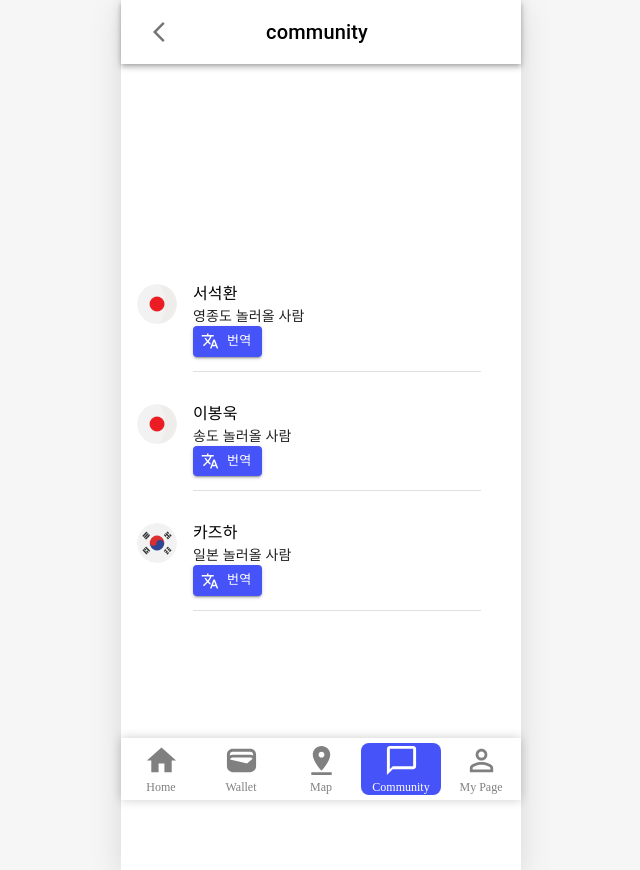
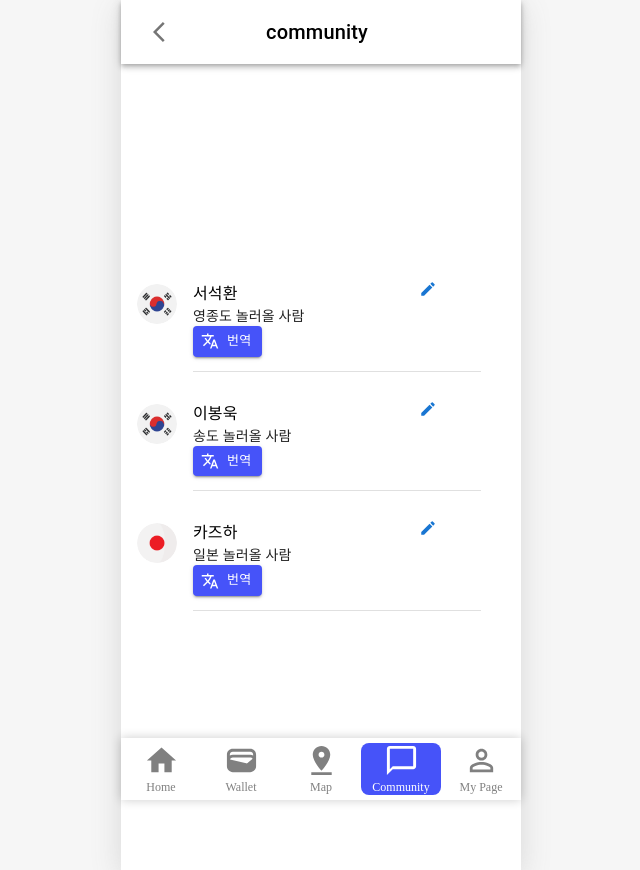
Before and after one commit to v6-yeogaekgi/FE_yeogaekgi, a React (Create React App) app: page /community in a window 1280 px wide. Shown: the whole page, without its empty margins (319-959 px from the left). Built offline with nearby package versions, Linux system fonts and the light colour scheme.

Commit message:
Feat : edit btn

```diff
--- a/src/pages/Community/components/CommentItem.jsx
+++ b/src/pages/Community/components/CommentItem.jsx
@@ -10,6 +10,7 @@ import Divider from '@mui/material/Divider';
 import List from '@mui/material/List';
 import TranslateIcon from '@mui/icons-material/Translate';
 import Button from '../../../components/BasicButton/BasicButton'
+import EditIcon from '@mui/icons-material/Edit';
 
 
 const CommentItem = ({
@@ -31,9 +32,9 @@ const CommentItem = ({
     return (
         <div className="CommentItem">
             <List sx={{ width: '100%', maxWidth: 360, bgcolor: 'background.paper' }}>
-                <ListItem alignItems="flex-start">
+                <ListItem alignItems="flex-start" sx={{ display: 'flex', justifyContent: 'space-between' }}>
                     <ListItemAvatar>
-                        <Avatar alt="Remy Sharp" src={getCountryImgById(countryId)} />
+                        <Avatar alt="Country Flag" src={getCountryImgById(countryId)} />
                     </ListItemAvatar>
                     <ListItemText
                         primary={nickname}
@@ -47,16 +48,27 @@ const CommentItem = ({
                                 >
                                     {comment}
                                 </Typography>
-                                <br/>
-                                <Button size="small" variant="contained" text="번역" btnColor='#4653f9' textColor="ffffff" startIcon={<TranslateIcon />}/>
-
+                                <br />
+                                <Button
+                                    size="small"
+                                    variant="contained"
+                                    text="번역"
+                                    sx={{ mr: 1 }} // 버튼 사이의 마진
+                                    btnColor='#4653f9'
+                                    textColor="ffffff"
+                                    startIcon={<TranslateIcon />}
+                                />
                             </React.Fragment>
                         }
                     />
+                    <Button
+                        size="small"
+                        aria-label="edit"
+                        startIcon={<EditIcon />}
+                        sx={{ alignSelf: 'center' }} // 버튼을 세로 중앙에 정렬
+                    />
                 </ListItem>
                 <Divider variant="inset" component="li" />
-
-
             </List>
         </div>
     );
--- a/src/pages/Community/components/CommentList.jsx
+++ b/src/pages/Community/components/CommentList.jsx
@@ -20,7 +20,7 @@ const dummyComments = [
         postId: 101,
         memberId: 1001,
         nickname: '서석환',
-        countryId: 1,
+        countryId: 2,
     },
     {
         commentId: 2,
@@ -30,7 +30,7 @@ const dummyComments = [
         postId: 102,
         memberId: 1002,
         nickname: '이봉욱',
-        countryId: 1,
+        countryId: 2,
     },
     {
         commentId: 3,
@@ -40,7 +40,7 @@ const dummyComments = [
         postId: 102,
         memberId: 1002,
         nickname: '카즈하',
-        countryId: 2,
+        countryId: 1,
     },
 ];
 
```
